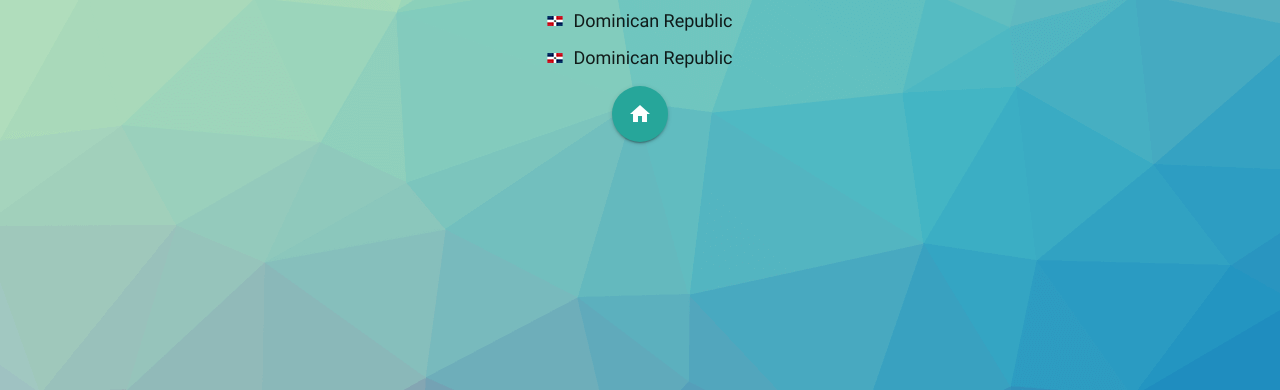
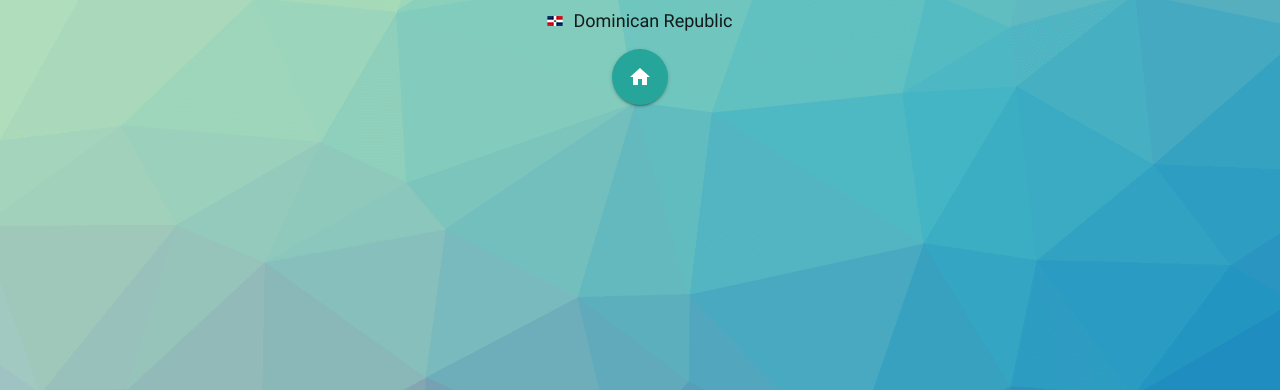
Before and after one commit to Server1567/server1567.github.io, a plain HTML site: page index.html in a window 1280 px wide. Shown: the part 410-800 px from the top of the page. Drawn offline with Linux system fonts and the light colour scheme.

Commit message:
fixing things

```diff
--- a/index.html
+++ b/index.html
@@ -75,7 +75,6 @@
 	<h3 class="welcome">Junior Jimenez</h3>
 	<span class="welcome frontend">Web/UX Designer</span>
 	<span class="welcome"><img src="res/bandera.png" alt="bandera" class="pais" />Dominican Republic</span>
-	<span class="welcome"><img src="res/bandera.png" alt="bandera" class="pais">Dominican Republic</span>
 	<button class="btn-floating btn-large pulse" id="letsgo"><i class="material-icons">home</i></button>
 </div>
 
```
